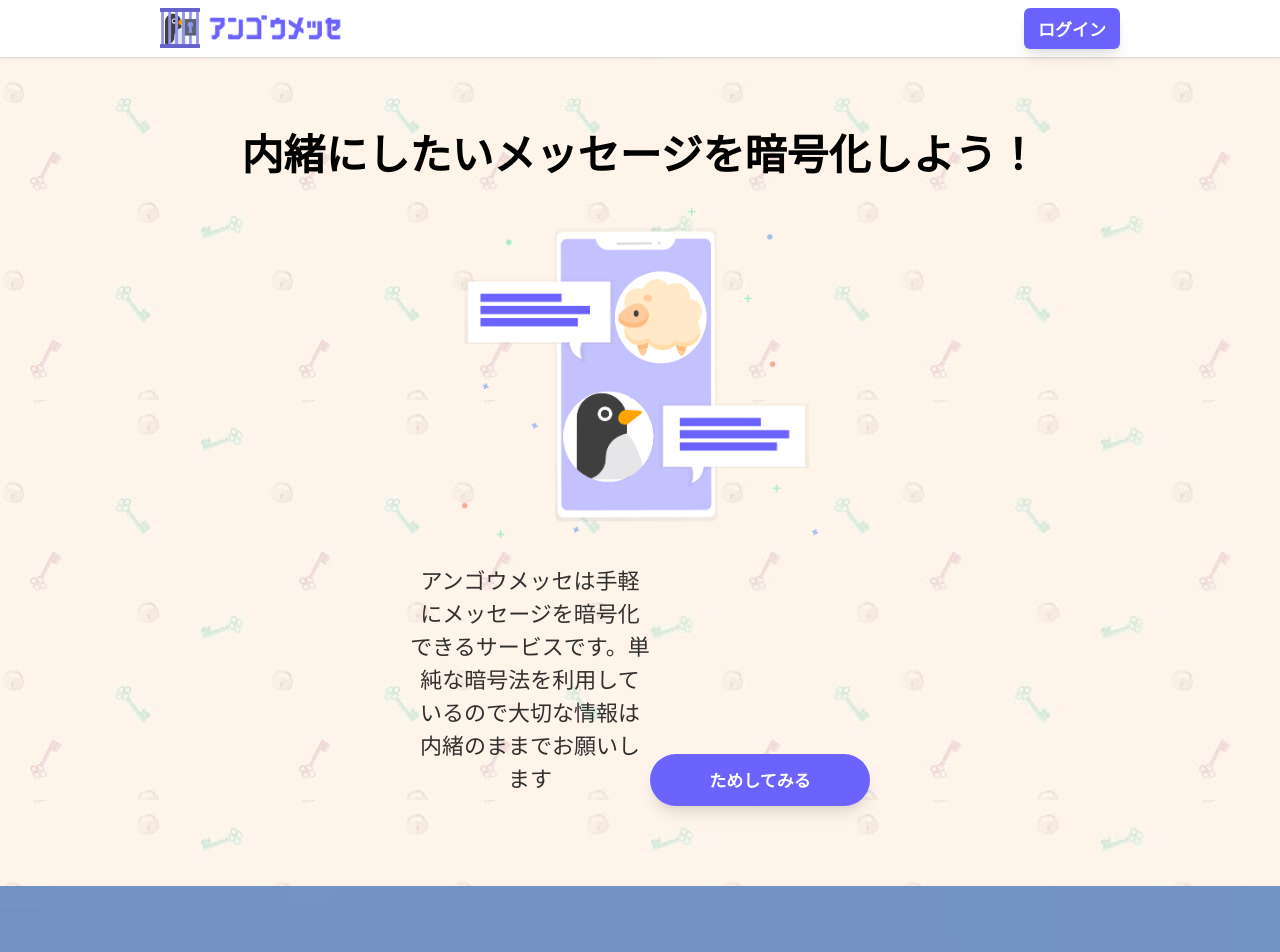
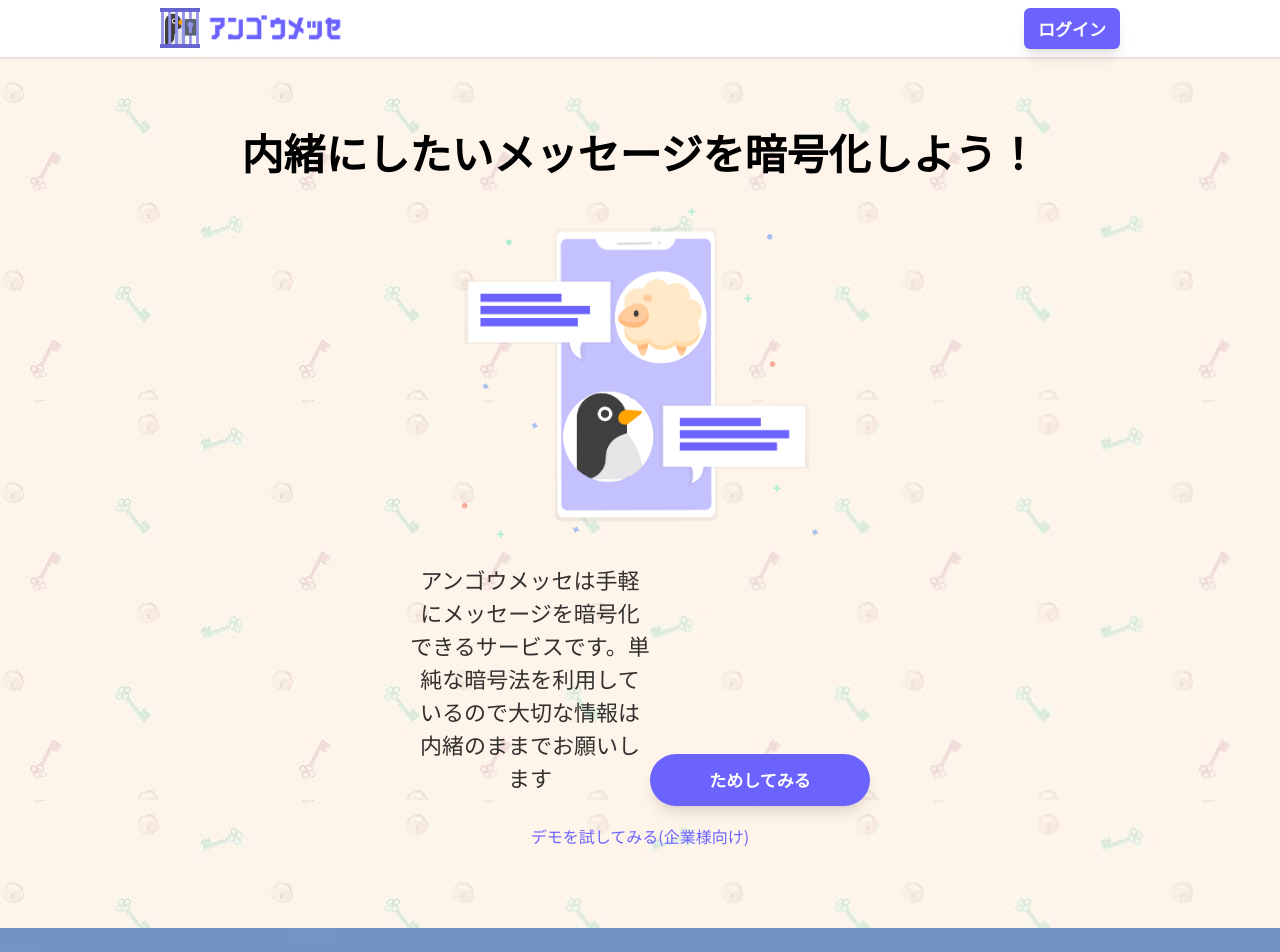
Before and after one commit to manak1/secret_message, a Vue app: page / in a window 1280 px wide. Shown: the top 952 px of the page. Built offline with nearby package versions, Linux system fonts and the light colour scheme; no server answers.

Commit message:
added demo login

```diff
--- a/src/App.vue
+++ b/src/App.vue
@@ -41,7 +41,7 @@ export default {
     user: function() {
       /* To access variables in vue*/
       let self = this;
-
+      console.log("checking user info", this.user);
       /* If the user is looged in try to get data */
       if (this.user.uid != undefined) {
         const docRef = firebase
--- a/src/assets/sass/index.scss
+++ b/src/assets/sass/index.scss
@@ -20,6 +20,7 @@ html,
 body {
     font-size: 62.5%;
     font-family: 'Noto Sans JP', sans-serif;
+    background-color: #444444;
 }
 
 input::placeholder {
@@ -81,6 +82,7 @@ input::placeholder {
         border-radius: 10px;
         box-shadow: 0 0 0 1px #E5E5E5;
     }
+
 
     &__user-name {
         font-size: 1.6rem;
@@ -195,6 +197,14 @@ input::placeholder {
         }
     }
 
+
+    &__test-login {
+
+        display: block;
+        font-size: 1.6rem;
+        margin-top: 1.8rem;
+        color: #6C63FF;
+    }
 
 
 
@@ -363,6 +373,8 @@ input::placeholder {
 
 
 .cta {
+
+    background-color: #fff;
 
     &__box {
         padding-top: 0;
@@ -849,10 +861,8 @@ Fotter
     }
 }
 
-
-
-
 .not-found {
+    background-color: #fff;
 
     &__wrapper {
         @extend .hero__wrapper;
--- a/src/components/Application.vue
+++ b/src/components/Application.vue
@@ -46,7 +46,7 @@
                 <p class="app__message-txt" id="encryptedMessage">{{this.encrypt(this.message)}}</p>
               </a>
               <p class="app__message-txt" v-else>暗号化は僕に任せて！</p>
-           </a>
+            </a>
           </div>
         </div>
 
@@ -73,7 +73,8 @@ export default {
 
   methods: {
     checkLoginInfo() {
-      if (this.user == null) {
+      console.log("emitted");
+      if (this.user == null && this.$store.state.testLogin != true) {
         this.$router.push({ name: "home" });
       }
     },
--- a/src/components/Hero.vue
+++ b/src/components/Hero.vue
@@ -7,7 +7,8 @@
         class="hero__txt 　max-w-sm mt-10"
       >アンゴウメッセは手軽にメッセージを暗号化できるサービスです。単純な暗号法を利用しているので大切な情報は内緒のままでお願いします</p>
       <button @click="doLogIn()" v-if="!user" class="hero__btn mt-16">ためしてみる</button>
-      <button @click="jumpApp()" v-else class="hero__btn mt-16">さっそく暗号化する！</button>
+      <button @click="jumpApp()" v-else class="hero__btn mt-16 mr-2">さっそく暗号化する！</button>
+      <a @click.prevent="testLogin()" v-if="!user" class="hero__test-login">デモを試してみる(企業様向け)</a>
     </div>
   </section>
 </template>
@@ -24,10 +25,19 @@ export default {
     },
     jumpApp() {
       this.$router.push("app");
+    },
+
+    testLogin() {
+      const testUser = {
+        displayName: "テストペンギン",
+        photoURL:
+          "https://pbs.twimg.com/profile_images/1132315068274581505/mglWS6sO_normal.jpg",
+        uid: "thisisatestaccount"
+      };
+
+      this.$store.commit("updateTestLogin", true);
+      this.$store.commit("updateloginInfo", testUser);
     }
   }
 };
 </script>
-
-<style lang="scss" scoped>
-</style>
--- a/src/store.js
+++ b/src/store.js
@@ -7,15 +7,14 @@ Vue.use(Vuex);
 export default new Vuex.Store({
     state: {
         user: {},
-        messages: "hello",
         keyInfo: {},
-        baseKey: []
+        baseKey: [],
+        testLogin: false
     },
 
     mutations: {
         //update user state
         updateloginInfo(state, payload) {
-
             state.user = payload;
         },
 
@@ -34,6 +33,9 @@ export default new Vuex.Store({
         setKeyInfo(state, payload) {
             state.keyInfo = payload;
 
+        },
+        updateTestLogin(state, payload) {
+            state.testLogin = payload;
         }
 
     }
--- a/src/views/AppPage.vue
+++ b/src/views/AppPage.vue
@@ -40,9 +40,9 @@ export default {
     firebase.auth().onAuthStateChanged(user => {
       this.user = user ? user : false;
       this.$store.commit("updateloginInfo", user);
-
       /*       const ref_message = firebase.database().ref("message"); */
     });
+
     if (!this.user) {
       console.log("router challenge");
       this.$router.push({ name: "home" });
```
Also changed, not shown: src/assets/css/index.css, 1 other file (tests, documents, lock files or other folders).
